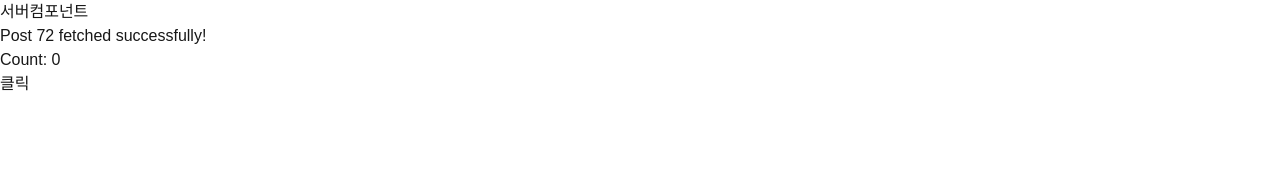
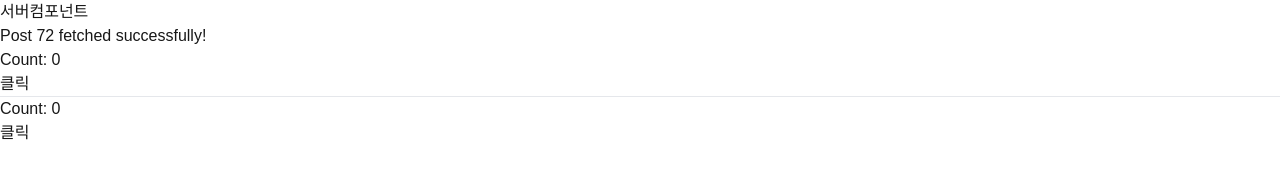
Before and after one commit to changnam/sample-next-basic, a Next.js app: page /posts/72 in a window 1280 px wide. Shown: the top 195 px of the page. Built offline with nearby package versions, Linux system fonts and the light colour scheme.

Commit message:
dynamic SSR 은 빌드시에 수행되지 않음. 그안의 client component 도 수행되지 않음. 실제 요청시에 dynamic SSR 은 서버에서 수행되지만, client component 는 서버에서 수행되지 않고 브라우저에서만 수행됨

```diff
--- a/app/posts/[id]/page.js
+++ b/app/posts/[id]/page.js
@@ -1,4 +1,5 @@
 import Counter from "@/component/Counter";
+import CounterClientOnly from "@/component/CounterClientOnly";
 
 // Generates static HTML + JSON at build time
 export async function generateStaticParams() {
@@ -17,6 +18,8 @@ export async function generateStaticParams() {
         <h1>{data.title}</h1>
         {/*<button onClick={() => alert("테스트")}>클릭</button>*/}
         <Counter />
+        <hr/>
+        <CounterClientOnly />
     </>
     );
   }
--- /dev/null
+++ b/component/CounterClientOnly.jsx
@@ -0,0 +1,15 @@
+'use client';
+
+import {useState} from "react";
+
+export default function CounterClientOnly(){
+    console.log("CounterClientOnly 시작");
+    const [count, setCount] = useState(0);
+
+    return (
+        <>
+            <div >Count: {count}</div>
+            <button onClick={() => setCount((prev)=> prev + 1)}>클릭</button>
+        </>
+    )
+}
```
